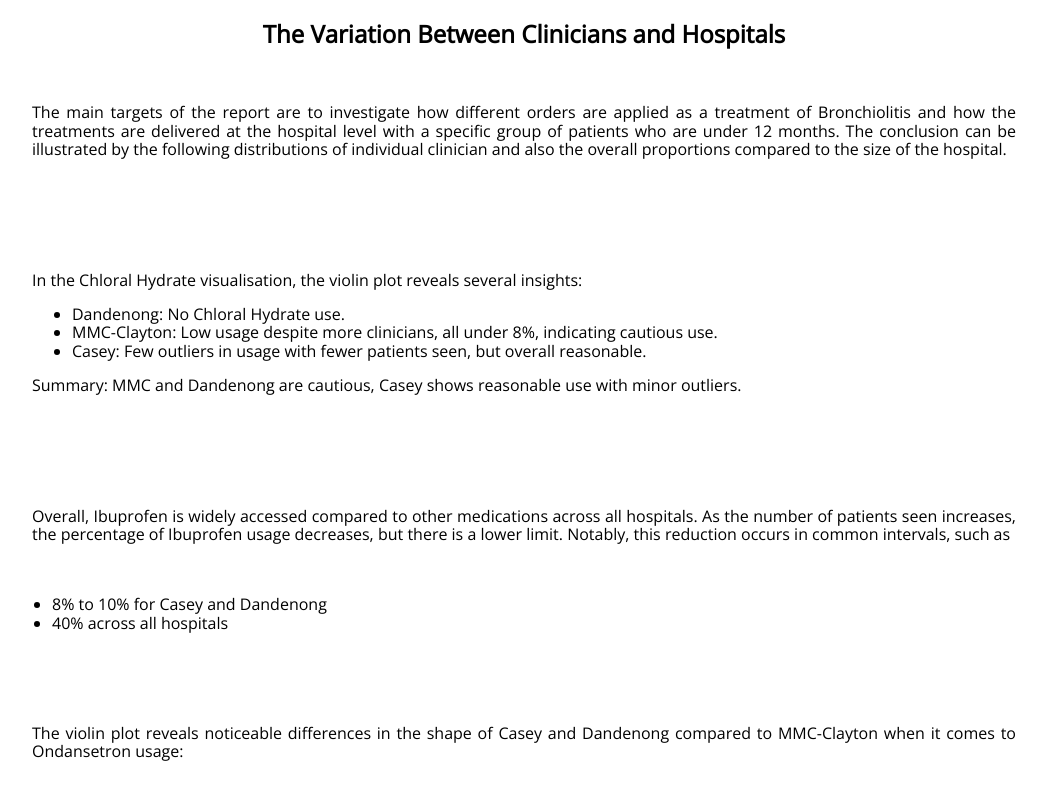
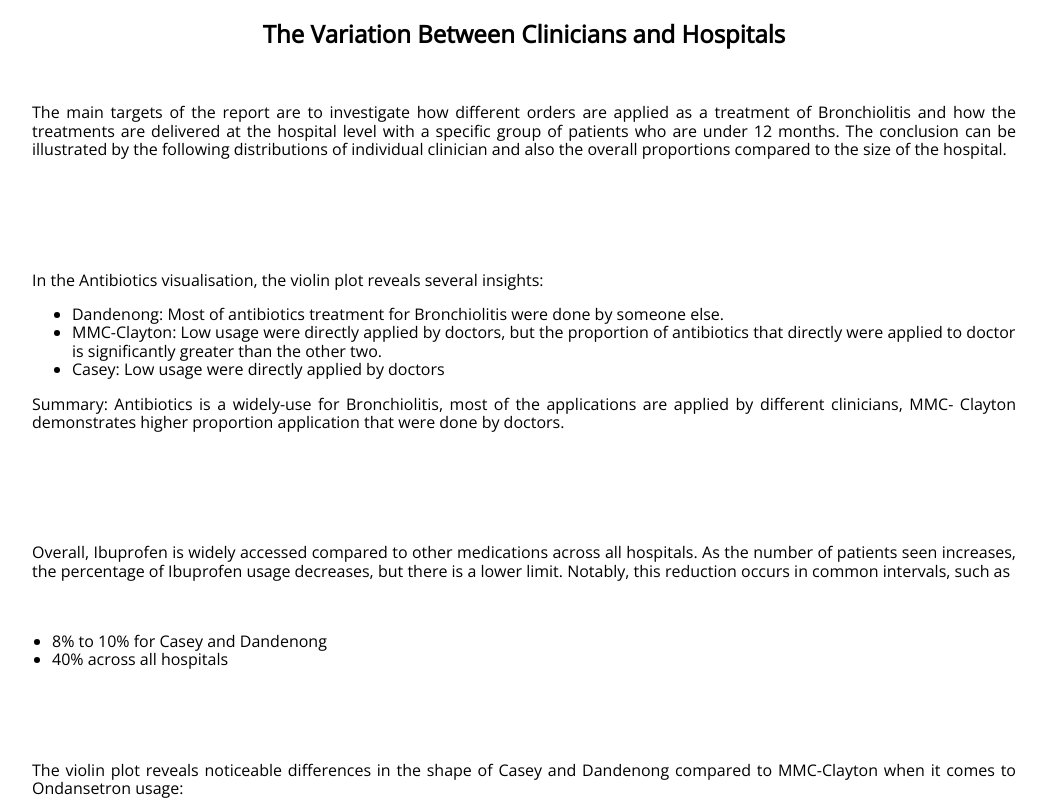
Before and after one commit to simingwu001215/Bronchiolitis.github.io, a plain HTML site: page html_page/index.html in a window 1280 px wide. Shown: the top 801 px of the page, without its empty margins (116-1163 px from the left). Drawn offline with nearby package versions, Linux system fonts and the light colour scheme; a script that the page names is missing.

Commit message:
Update index.html

```diff
--- a/html_page/index.html
+++ b/html_page/index.html
@@ -67,13 +67,13 @@
           <div class="container">
 
             <div id="vis11" class="vis-container"></div>
-            <p>In the Chloral Hydrate visualisation, the violin plot reveals several insights:</p>
+            <p>In the Antibiotics visualisation, the violin plot reveals several insights:</p>
         <ul>
-            <li style="text-align: left;">Dandenong: No Chloral Hydrate use.</li>
-            <li style="text-align: left;">MMC-Clayton: Low usage despite more clinicians, all under 8%, indicating cautious use.</li>
-            <li style="text-align: left;">Casey: Few outliers in usage with fewer patients seen, but overall reasonable.</li>
+            <li style="text-align: left;">Dandenong: Most of antibiotics treatment for Bronchiolitis were done by someone else.</li>
+            <li style="text-align: left;">MMC-Clayton: Low usage were directly applied by doctors, but the proportion of antibiotics that directly were applied to doctor is significantly greater than the other two. </li>
+            <li style="text-align: left;">Casey: Low usage were directly applied by doctors</li>
         </ul>
-            <p>Summary: MMC and Dandenong are cautious, Casey shows reasonable use with minor outliers.</p>
+            <p>Summary: Antibiotics is a widely-use for Bronchiolitis, most of the applications are applied by different clinicians, MMC- Clayton demonstrates higher proportion application that were done by doctors.</p>
     </div>
         </div>
         <div class="pure-g">
```
